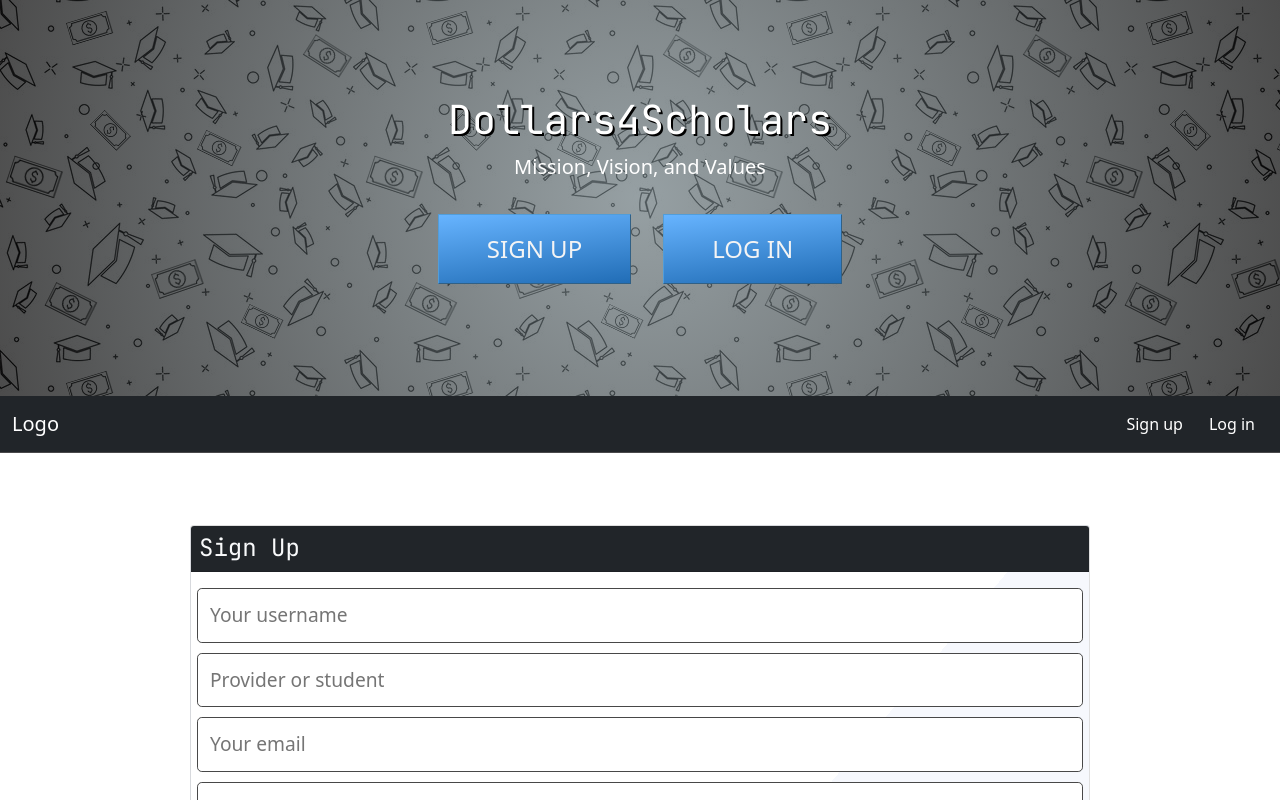
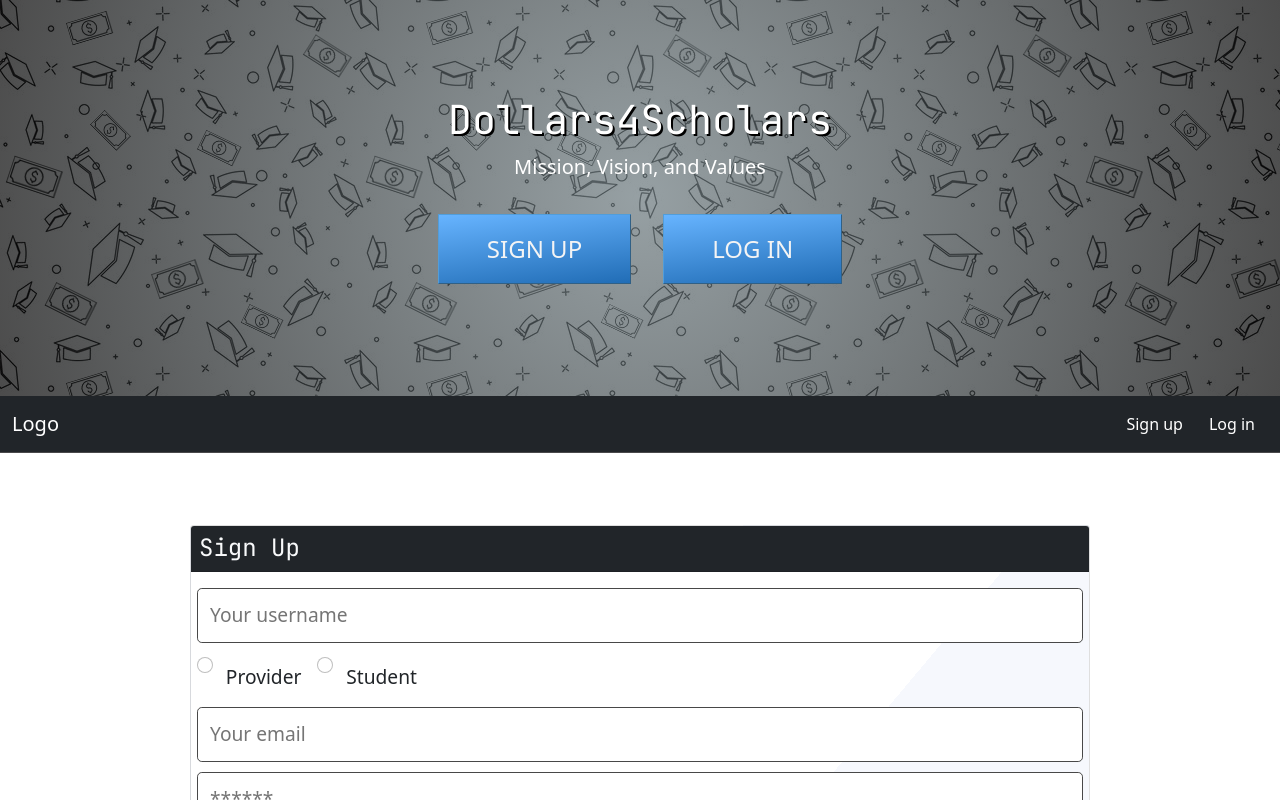
Before and after one commit to giftilicious/scholarship-app, a React (Create React App) app in the folder client/: page /signup in a window 1280 px wide. Shown: the top 800 px of the page. Built offline with nearby package versions, Linux system fonts and the light colour scheme.

Commit message:
SignUpForm Radio Buttons and SearchResults component displays all scholarships on mount

```diff
--- a/client/src/components/SearchResults/index.js
+++ b/client/src/components/SearchResults/index.js
@@ -67,7 +67,7 @@ const SearchResults = () => {
 
   console.log('All scholarships', scholarships);
 
-  const [pScholarships, setpScholarships] = useState([]);
+  const [pScholarships, setpScholarships] = useState(scholarships);
 
   // console.log('pScholarships instantiation',pScholarships);
 
--- a/client/src/pages/Signup.js
+++ b/client/src/pages/Signup.js
@@ -17,7 +17,7 @@ const Signup = () => {
 
   const handleChange = (event) => {
     const { name, value } = event.target;
-
+console.log(name, value)
     setFormState({
       ...formState,
       [name]: value,
@@ -60,14 +60,32 @@ const Signup = () => {
                   value={formState.name}
                   onChange={handleChange}
                 />
-                <input
+                {/* <input
                   className="form-input"
                   placeholder="Provider or student"
                   name="usertype"
                   type="text"
                   value={formState.usertype}
                   onChange={handleChange}
-                />
+                /> */}
+
+
+                           <div className="form-check form-check-inline" >
+                    <input className="form-check-input" type="radio" name="usertype" id="providerRadio" value='Provider' onChange={handleChange} />
+                    <label className="form-check-label" for="providerRadio">
+                      Provider
+                    </label>
+                    </div>
+
+                    <div className="form-check form-check-inline" >
+                    <input className="form-check-input" type="radio" name="usertype" id="providerRadio" value='Student' onChange={handleChange} />
+                    <label className="form-check-label" for="providerRadio">
+                      Student
+                    </label>
+                    </div>
+
+
+
                 <input
                   className="form-input"
                   placeholder="Your email"
```
